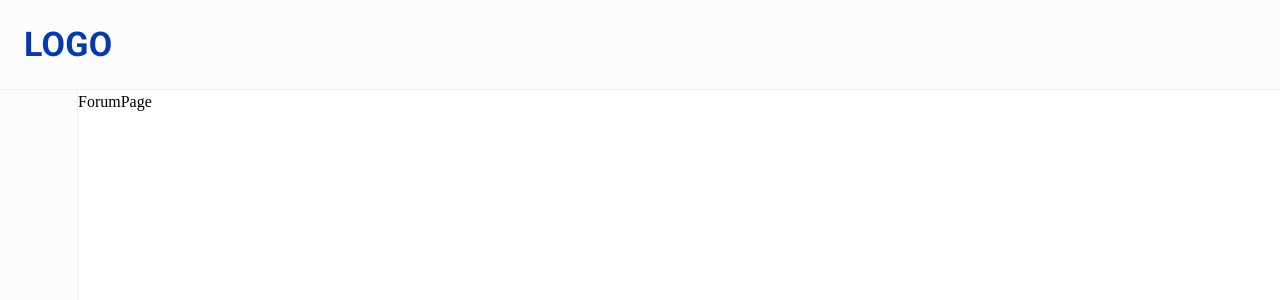
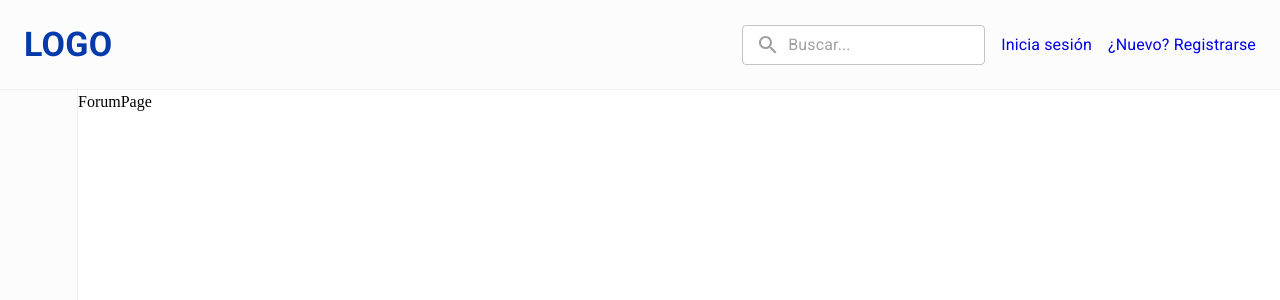
Before and after one commit to 1nazareno1/Front-ALG-3, a React (Vite) app: page /foro in a window 1280 px wide. Shown: the top 300 px of the page. Built offline with nearby package versions, Linux system fonts and the light colour scheme.

Commit message:
Implemento de barra horizontal

```diff
--- a/src/components/interfaces/Interface.jsx
+++ b/src/components/interfaces/Interface.jsx
@@ -1,6 +1,6 @@
 import { Box } from '@mui/material'
-import { MainNavbar } from '../navbar/MainNavbar'
-import { LateralNavbar } from '../navbar/LateralNavbar'
+import { MainNavbar } from '../navbar/Barra horizontal/MainNavbar'
+import { LateralNavbar } from '../navbar/Barra Lateral/LateralNavbar'
 
 export const Interface = ({ children }) => {
   return (
--- a/src/components/navbar/MainNavbar.jsx
+++ b/src/components/navbar/Barra horizontal/MainNavbar.jsx
@@ -4,10 +4,14 @@ import {
   Drawer,
   useMediaQuery,
   useTheme,
+  TextField, //* nuevo
+  Button,     //* nuevo
+  Typography
 } from '@mui/material'
 import { Menu } from '@mui/icons-material'
 import React, { useState } from 'react'
 import { Logo } from './Logo'
+import { Search } from '@mui/icons-material'
 
 //* Menu horizontal superior (logo, menu de hamburguesa)
 export const MainNavbar = () => {
@@ -29,6 +33,27 @@ export const MainNavbar = () => {
         })}
       >
         <Logo />
+        {isDesktop && (
+          <Box sx={{ display: 'flex', alignItems: 'center', gap: 2 }}>
+             <TextField
+              size="small"
+              placeholder="Buscar..."
+              variant="outlined"
+              sx={{ background: 'white', borderRadius: 1 }}
+              InputProps={{
+                startAdornment: (
+                  <Search sx={{ color: 'grey.500', mr: 1 }} />
+                ),
+              }}
+            />
+            <Typography component={"a"} href="/foro" sx={{textDecoration: 'none'}}>
+              Inicia sesión
+            </Typography>
+            <Typography component={"a"} href="/foro" sx={{textDecoration: 'none'}}>
+              ¿Nuevo? Registrarse
+            </Typography>
+          </Box>
+        )}
         {!isDesktop ? (
           <Box onClick={() => setMenuOpen(!menuOpen)}>
             <Menu color="primary" fontSize={'medium'} />
```
Also changed, not shown: src/components/navbar/Barra Lateral/LateralNavbar.jsx (renamed from src/components/navbar/LateralNavbar.jsx), src/components/navbar/Barra horizontal/Logo.jsx (renamed from src/components/navbar/Logo.jsx).
